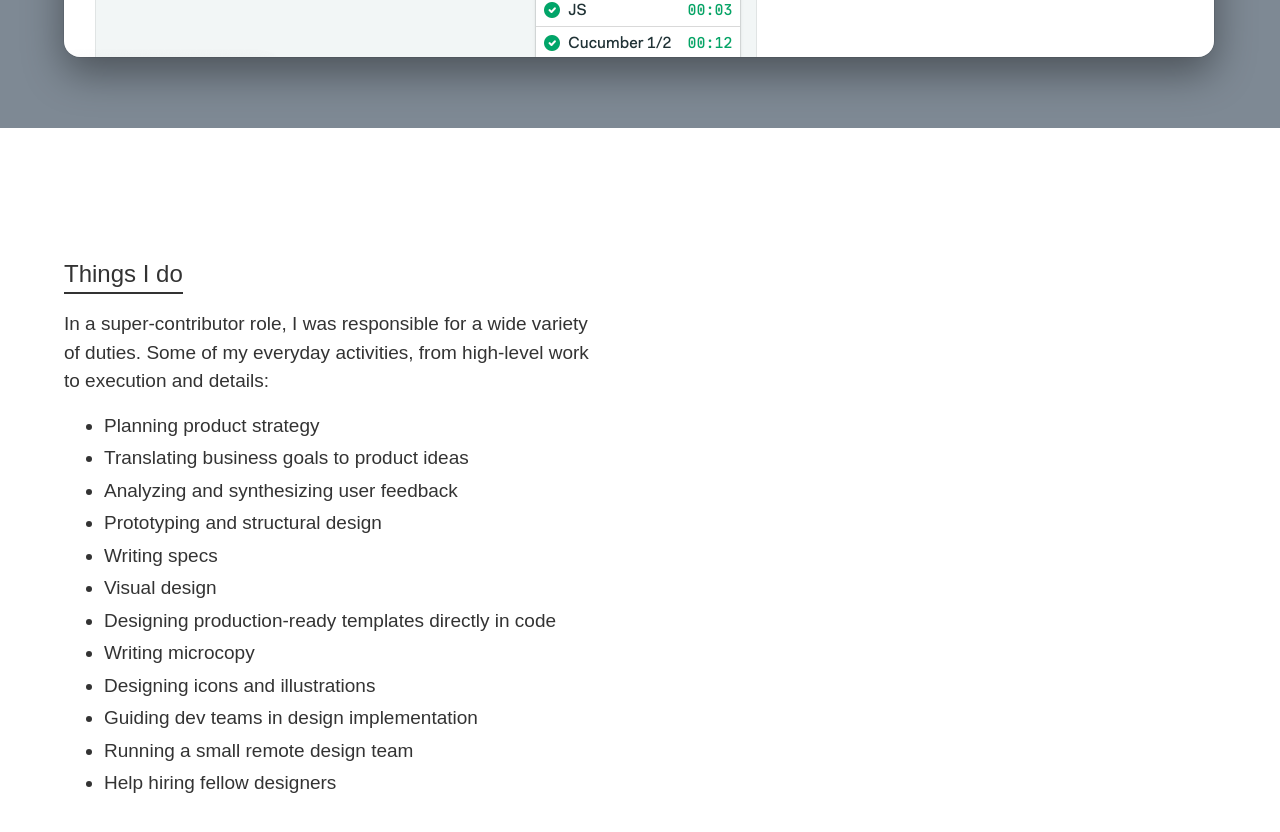
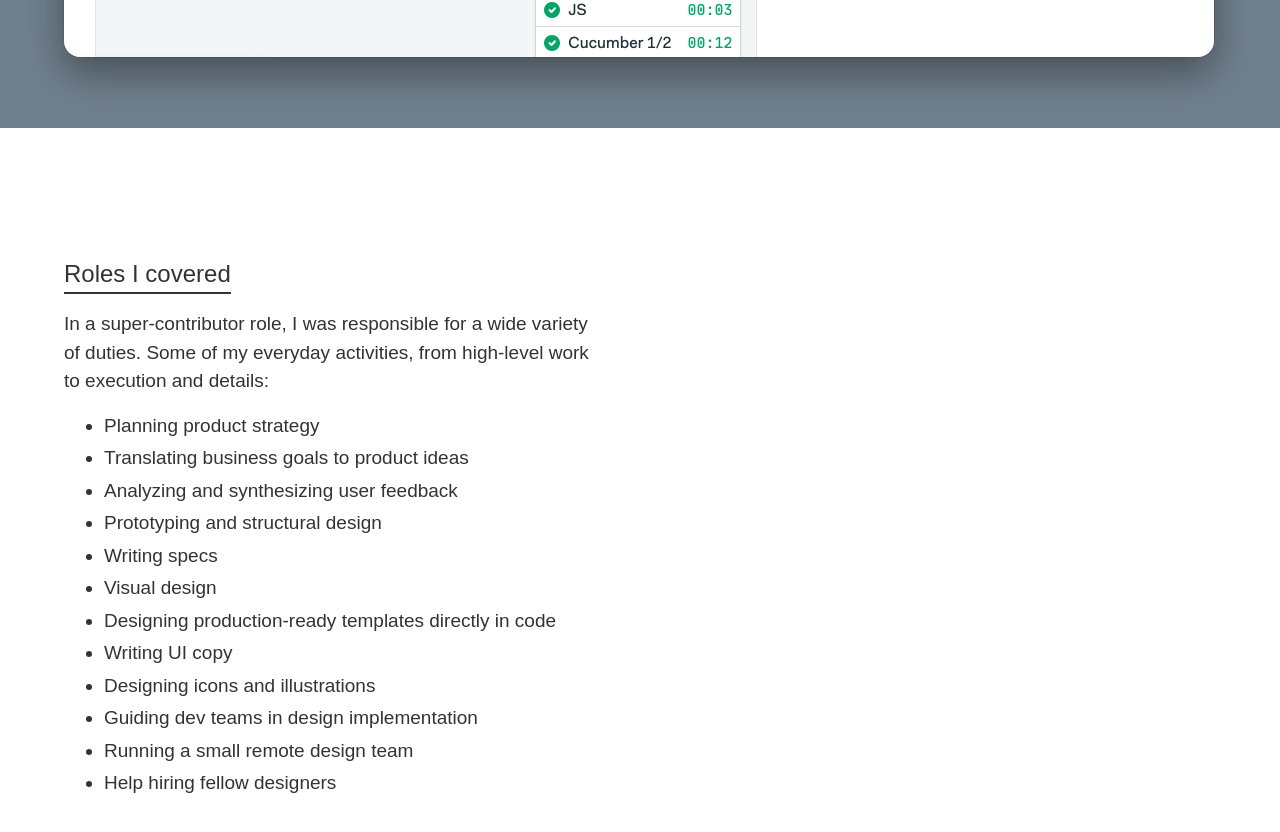
Before and after one commit to ropsii/ropsii.github.io, a Jekyll site: the page built from work.html, in a window 1280 px wide and 900 px high, scrolled down 1868 px. Shown: the top 832 px of the window. Built offline with Jekyll 4.4.1, drawn with Linux system fonts in a browser that asks for light colours; some web fonts are replaced.

Commit message:
Work background touchup

```diff
--- a/_layouts/work.html
+++ b/_layouts/work.html
@@ -69,16 +69,16 @@
 
 
                     <div class="mt4 mt3-m">
-                        <h2 class="f3 normal bb bw1 mb3 dib">Recent Work</h2>
+                        <h2 class="f3 normal bb bw1 mb3 dib">Work</h2>
                         <p class="f4 measure pr4-m mb4 mb5-m pt2">From 2016-21, I was a principal designer at Semaphore&nbsp;CI, a tool that helps developers test and deploy their code. I was in command of product design and strategy. From figuring out what to build next to designing and shipping features.</p>
                     </div>
 
-                    <div class="nl3 nr3 nl5-m nr5-m pa3 pa5-m" style="background-color:#7e8994">
+                    <div class="nl3 nr3 nl5-m nr5-m pa3 pa5-m" style="background-color:#71808e">
                         <img src="{% link /assets/work-sem-workflow.png %}" alt="Semaphore workflow page" class="br4 w-100 shadow-2" style="max-width: 1150px">
                     </div>
 
                     <div class="mv5 mv6-m">
-                        <h2 class="f3 normal bb bw1 mb3 dib">Things I do</h2>
+                        <h2 class="f3 normal bb bw1 mb3 dib">Roles I covered</h2>
                         <p class="f4 measure pr4-m mb3">In a super-contributor role, I was responsible for a wide variety of duties. Some of my everyday activities, from high-level work to execution and details:</p>
                         <ul class="f4 mb0">
                             <li class="mv1">Planning product strategy</li>
@@ -88,7 +88,7 @@
                             <li class="mv1">Writing specs</li>
                             <li class="mv1">Visual design</li>
                             <li class="mv1">Designing production-ready templates directly in code</li>
-                            <li class="mv1">Writing microcopy</li>
+                            <li class="mv1">Writing UI copy</li>
                             <li class="mv1">Designing icons and illustrations</li>
                             <li class="mv1">Guiding dev teams in design implementation</li>
                             <li class="mv1">Running a small remote design team</li>
@@ -96,7 +96,7 @@
                         </ul>
                     </div>
 
-                    <div class="nl3 nr3 nl5-m nr5-m pa3 pa5-m" style="background-color: #947a9a;">
+                    <div class="nl3 nr3 nl5-m nr5-m pa3 pa5-m" style="background-color: #9c6fa7;">
                         <img src="{% link /assets/work-sem-job.png %}" alt="Semaphore Job" class="br4 w-100 shadow-2" style="max-width: 1150px">
                     </div>
 
@@ -110,7 +110,7 @@
                         </ol>
                     </div>
 
-                    <div class="nl3 nr3 nl5-m nr5-m pa3 pa5-m" style="background-color: #619071;">
+                    <div class="nl3 nr3 nl5-m nr5-m pa3 pa5-m" style="background-color: #53a26e;">
                         <img src="{% link /assets/work-sem-people.png %}" alt="Semaphore People" class="db br4 w-100 shadow-2 mb3 mb5-m" style="max-width: 1150px">
 
                         <img src="{% link /assets/work-sem-repository.png %}" alt="Semaphore Add repository" class="db br4 w-100 shadow-2 mb3 mb5-m" style="max-width: 1150px">
@@ -122,7 +122,7 @@
                         <p class="f4 measure pr4-m mb0">During my tenure at Semaphore&nbsp;CI, I developed a simple illustration system to make the flow less intimidating. This was especially helpful during onboarding, to breathe life into dry, technical explanations.</p>
                     </div>
 
-                    <div class="nl3 nr3 nl5-m nr5-m" style="background-color: #ffe29e;">
+                    <div class="nl3 nr3 nl5-m nr5-m" style="background-color: #ffd87c;">
                         <div class="flex overflow-hidden">
                             <img src="{% link /assets/work-sem-illustrations.svg %}" alt="Semaphore app illustrations" class="pl4-m pr6">
 
@@ -135,7 +135,7 @@
                         <p class="f4 measure mb0">A great share of my efforts is designing at the structural level, consolidating how different systems interact with each other, and how that understanding translates to value for the users and the company.</p>
                     </div>
 
-                    <div class="nl3 nr3 nl5-m nr5-m pa3 pa5-m" style="background-color: #947a9a;">
+                    <div class="nl3 nr3 nl5-m nr5-m pa3 pa5-m" style="background-color: #9c6fa7;">
                         <img src="{% link /assets/work-sem-whimsical.png %}" alt="Semaphore create organization flowchart" class="br4 w-100 shadow-2 mb3 mb5-m" style="max-width: 1150px">
 
                         <img src="{% link /assets/work-sem-jtbd.png %}" alt="Semaphore website Jobs To Be Done analysis" class="br4 w-100 shadow-2 mb3 mb5-m" style="max-width: 1150px">
```
